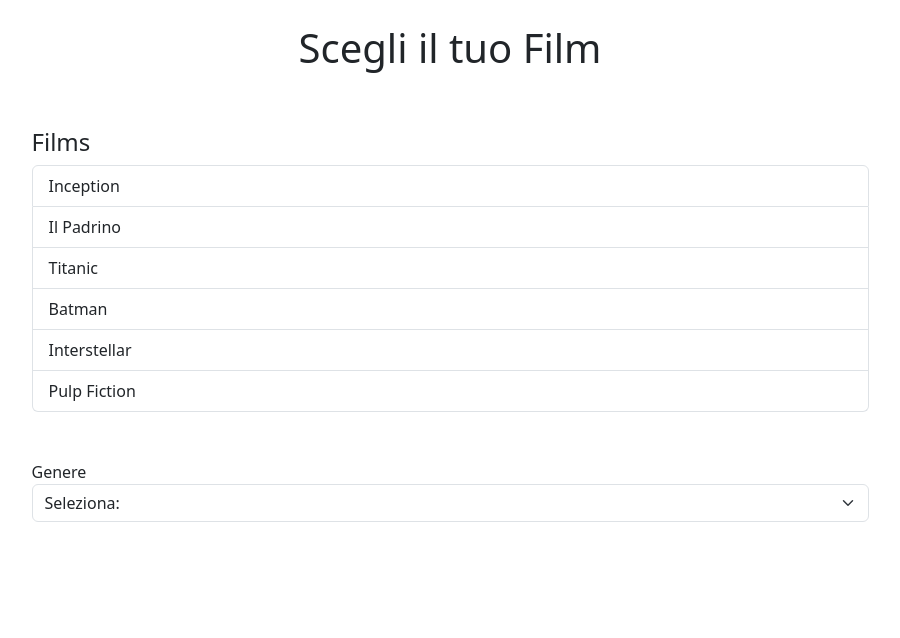
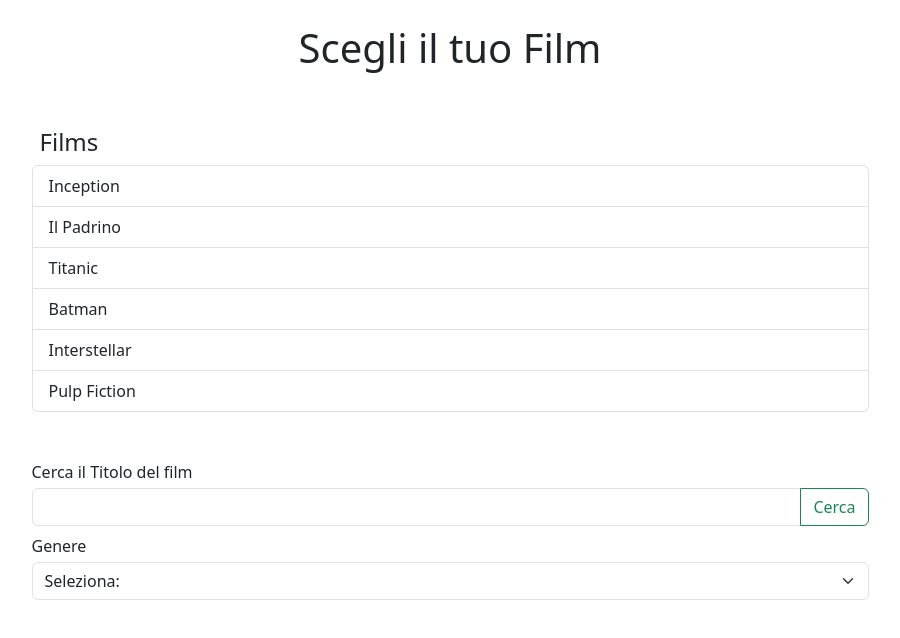
Before and after one commit to ManuelAliquo/react-movie-filter, a React (Vite) app: page / in a window 1280 px wide. Shown: the top 638 px of the page, without its empty margins (190-1090 px from the left). Built offline with nearby package versions, Linux system fonts and the light colour scheme.

Commit message:
added movie title search

```diff
--- a/src/App.jsx
+++ b/src/App.jsx
@@ -8,11 +8,22 @@ movies.forEach((movie) => {
 });
 
 export default function App() {
+  const [filterTitle, setFilterTitle] = useState("");
   const [filterGenre, setFilterGenre] = useState("");
   const [filteredMovies, setFilteredMovies] = useState(movies);
 
+  // handle submit
+  const handleSubmit = (e) => e.preventDefault();
+  // input change
+  const handleInput = (e) => setFilterTitle(e.target.value);
   // select change
   const handleSelect = (e) => setFilterGenre(e.target.value);
+
+  useEffect(() => {
+    setFilteredMovies(
+      movies.filter((movie) => movie.title.toLowerCase().includes(filterTitle.toLowerCase())),
+    );
+  }, [filterTitle]);
 
   // vedo se l'oggetto movie contiene l'elemento genre selezionato nella select
   useEffect(() => {
@@ -24,7 +35,7 @@ export default function App() {
       <h1 className="text-center mt-4">Scegli il tuo Film</h1>
       <div className="container d-flex flex-column align-items-center">
         <div className="w-75 test-start mt-5">
-          <h4>Films</h4>
+          <h4 className="ms-2">Films</h4>
         </div>
         <ul className="d-flex list-group mb-5 w-75">
           {filteredMovies.map((movie, index) => (
@@ -34,8 +45,24 @@ export default function App() {
           ))}
         </ul>
 
-        <form className="w-75">
-          <label htmlFor="genre">Genere</label>
+        <form onSubmit={handleSubmit} className="w-75">
+          <label className="form-label mb-1" htmlFor="title">
+            Cerca il Titolo del film
+          </label>
+          <div className="input-group mb-2">
+            <input
+              value={filterTitle}
+              onChange={handleInput}
+              type="text"
+              className="form-control"
+              id="title"
+            />
+            <button className="btn btn-outline-success">Cerca</button>
+          </div>
+
+          <label className="mb-1 " htmlFor="genre">
+            Genere
+          </label>
           <select onChange={handleSelect} className="form-select" id="genre">
             <option value="">Seleziona:</option>
             {genres.map((genre, index) => (
```
